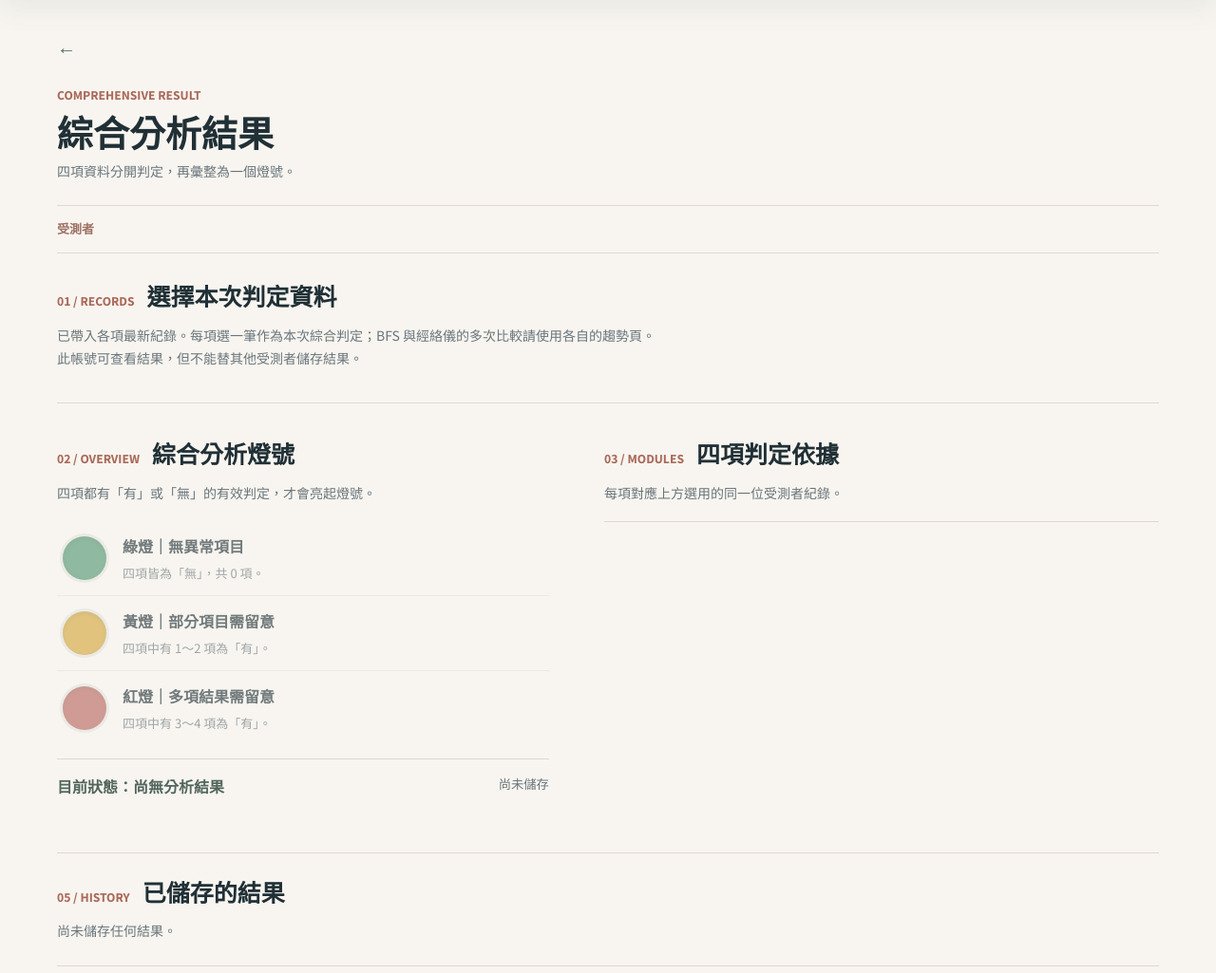
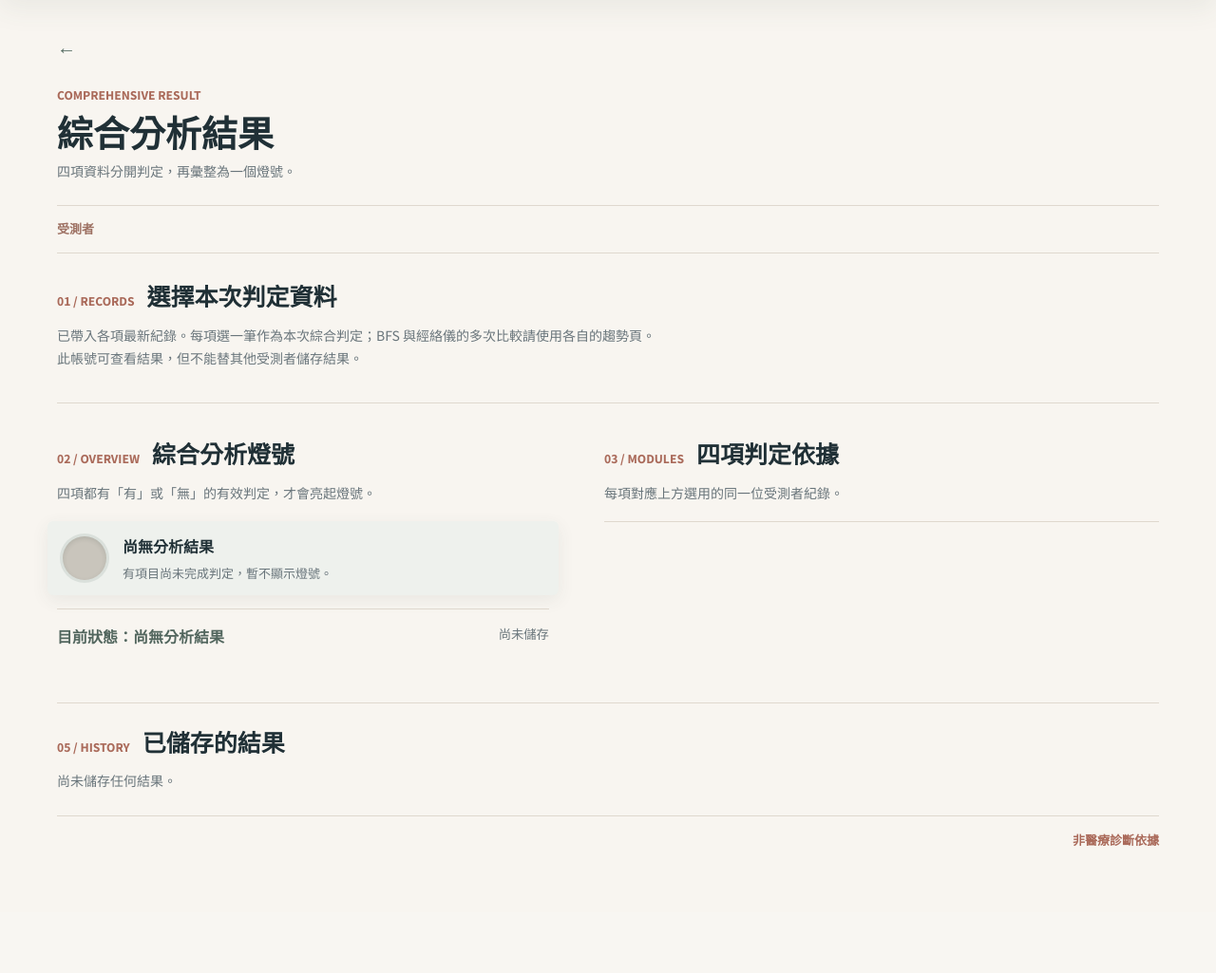
Before and after one commit to Mingri31264445/health-analysis-system, a Django app: template core/templates/core/analysis_report.html in a window 1280 px wide. Shown: the part 75-1100 px from the top of the page at 95% size. After the commit the page ends 966 px from the top, so only its background shows below. Run offline with Django 5.2, Linux system fonts and the light colour scheme; the template is opened without the code that fills it, so the values that code supplies are empty.

Commit message:
feat(report): 綜合燈號只顯示本次結果並顯示實際項數

```diff
--- a/core/templates/core/analysis_report.html
+++ b/core/templates/core/analysis_report.html
@@ -6,7 +6,7 @@
     <meta name="viewport" content="width=device-width, initial-scale=1.0">
     <title>{{ subject_name }}｜綜合分析結果</title>
     <link rel="stylesheet" href="{% static 'css/style.css' %}?v=74">
-    <link rel="stylesheet" href="{% static 'css/analysis_report.css' %}?v=4">
+    <link rel="stylesheet" href="{% static 'css/analysis_report.css' %}?v=5">
 </head>
 <body>
     {% include "core/system_nav.html" %}
@@ -73,18 +73,27 @@
                         <div><span>02 / OVERVIEW</span><h2 id="light-title">綜合分析燈號</h2></div>
                     </div>
                     <p class="result-muted">四項都有「有」或「無」的有效判定，才會亮起燈號。</p>
-                    <div class="result-light-row {% if overall == 'green' %}is-active{% endif %}">
+                    {% if overall == 'green' %}
+                    <div class="result-light-row is-active">
                         <i class="result-light is-green" aria-hidden="true"></i>
-                        <div><strong>綠燈｜無異常項目</strong><p>四項皆為「無」，共 0 項。</p></div>
+                        <div><strong>綠燈｜無異常項目</strong><p>四項中有 0 項為「有」。</p></div>
                     </div>
-                    <div class="result-light-row {% if overall == 'yellow' %}is-active{% endif %}">
+                    {% elif overall == 'yellow' %}
+                    <div class="result-light-row is-active">
                         <i class="result-light is-yellow" aria-hidden="true"></i>
-                        <div><strong>黃燈｜部分項目需留意</strong><p>四項中有 1～2 項為「有」。</p></div>
+                        <div><strong>黃燈｜部分項目需留意</strong><p>四項中有 {{ yes_count }} 項為「有」。</p></div>
                     </div>
-                    <div class="result-light-row {% if overall == 'red' %}is-active{% endif %}">
+                    {% elif overall == 'red' %}
+                    <div class="result-light-row is-active">
                         <i class="result-light is-red" aria-hidden="true"></i>
-                        <div><strong>紅燈｜多項結果需留意</strong><p>四項中有 3～4 項為「有」。</p></div>
+                        <div><strong>紅燈｜多項結果需留意</strong><p>四項中有 {{ yes_count }} 項為「有」。</p></div>
                     </div>
+                    {% else %}
+                    <div class="result-light-row is-active">
+                        <i class="result-light is-pending" aria-hidden="true"></i>
+                        <div><strong>尚無分析結果</strong><p>有項目尚未完成判定，暫不顯示燈號。</p></div>
+                    </div>
+                    {% endif %}
                     <p class="result-outcome" role="status">
                         目前狀態：{% if overall == 'green' %}綠燈{% elif overall == 'yellow' %}黃燈{% elif overall == 'red' %}紅燈{% else %}尚無分析結果{% endif %}
                         {% if report %}<small>已儲存於 {{ report.created_at|date:"Y/m/d H:i" }}</small>{% else %}<small>尚未儲存</small>{% endif %}
--- a/core/views/analysis_report.py
+++ b/core/views/analysis_report.py
@@ -101,6 +101,7 @@ def analysis_report_view(request, subject_id):
         "rows": rows,
         "system_rows": results.get("systems", []),
         "overall": overall,
+        "yes_count": sum(1 for row in rows if row["result"].get("state") == "yes"),
         "report": report,
         "reports": reports[:15],
         "can_save": can_save,
--- a/static/css/analysis_report.css
+++ b/static/css/analysis_report.css
@@ -44,6 +44,7 @@
 .result-light.is-green { background: #4f9670; }
 .result-light.is-yellow { background: #d3a638; }
 .result-light.is-red { background: #ba655e; }
+.result-light.is-pending { background: #c9c5bc; }
 .result-light-row strong { display: block; font-size: 16px; }
 .result-light-row p { margin-top: 3px; color: #69757b; font-size: 13px; }
 .result-outcome { display: flex; justify-content: space-between; gap: 12px; margin-top: 14px; padding-top: 14px; border-top: 1px solid #dfd8ce; color: #52665e; font-weight: 700; }
```
